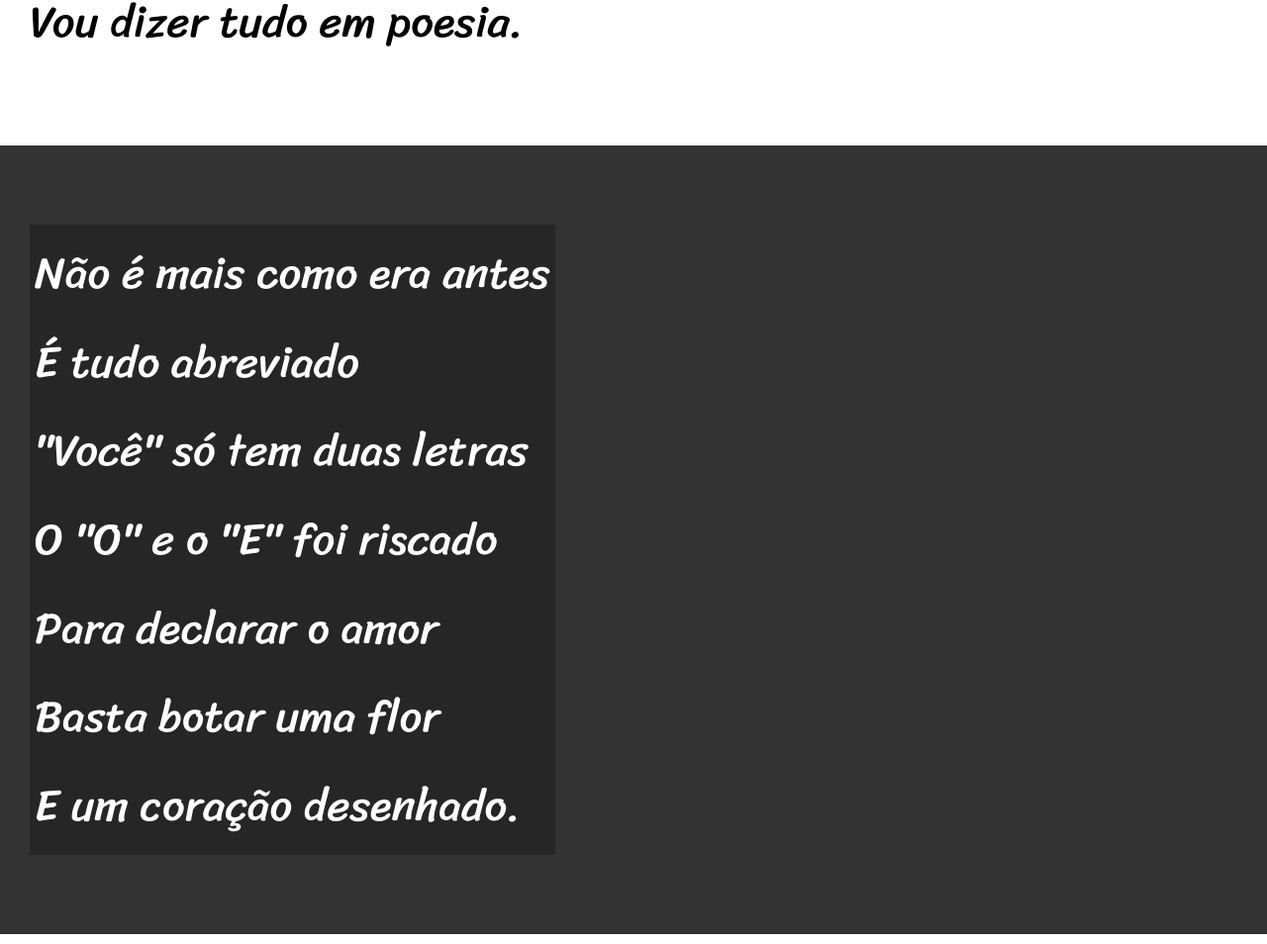
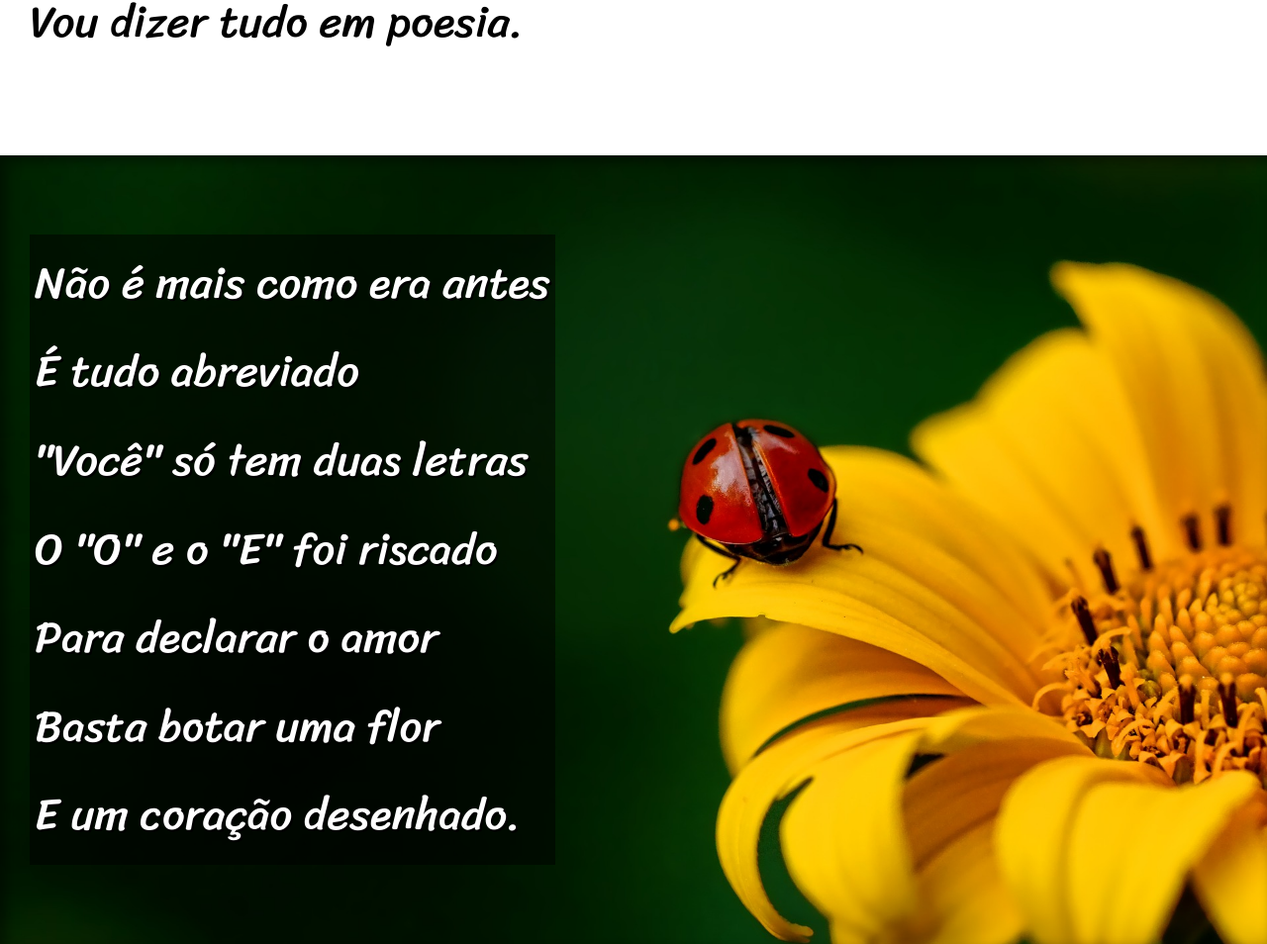
Before and after one commit to Leotagliaferro/HTML-CSS, a plain HTML site: page exercicios/Site Cordel/index.html in a window 1280 px wide. Shown: the part 900-1854 px from the top of the page at 99% size. Drawn offline with Linux system fonts and the light colour scheme.

Commit message:
Site pronto

```diff
--- a/exercicios/Site Cordel/estilo/style.css
+++ b/exercicios/Site Cordel/estilo/style.css
@@ -58,6 +58,10 @@
     font-size: 3.5vw;
   }
 
+  section.normal{
+    padding-bottom: 2em;
+  }
+
 
   section.normal {
     background-color: white;
@@ -67,12 +71,27 @@
   section.imagem {
     background-color: rgb(51, 51, 51);
     color: white;
+    box-shadow: inset 6px 6px 13px 0px rgba(0, 0, 0, 0.467);
+    background-attachment: fixed;
   }
 
   section.imagem > p {
     display: inline-block;
     padding: 5px;
-    background-color: rgb(0, 0, 0, 0.253);
+    background-color: rgb(0, 0, 0, 0.514);
+    text-shadow: 2px 2px 0px black;
+  }
+
+
+  section#img01 {
+    background-image: url('../imagens/background001.jpg');
+    background-position: right center;
+    background-size: cover;
+  }
+
+  section#img02 {
+    background-image: url('../imagens/background002.jpg');
+    background-size: cover;
   }
 
   footer {
--- a/exercicios/Site Cordel/index.html
+++ b/exercicios/Site Cordel/index.html
@@ -26,7 +26,7 @@
     </section>
 
 
-    <section class="imagem">
+    <section class="imagem" id="img01">
         <p>
             Não é mais como era antes <br>
             É tudo abreviado <br>
@@ -59,7 +59,7 @@
 
 
 
-    <section class="imagem">
+    <section class="imagem" id="img02">
         <p>
             Tenho saudade das cartas <br>
             Escritas com a própria mão <br>
```
